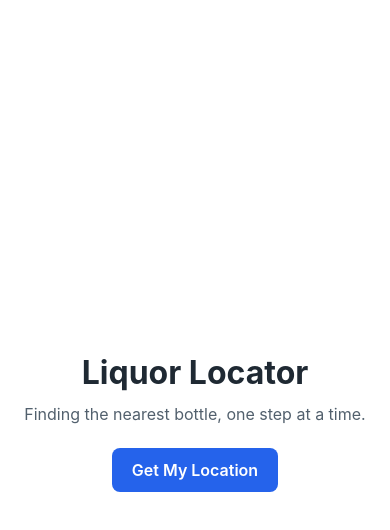
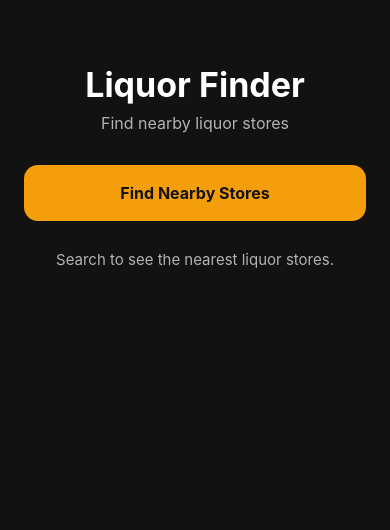
Before and after one commit to rionicboi/liquor-store-locator, a React Native app in the folder liquor-finder/: screen / in a window 390 px wide. Shown: the top 530 px of the page. Built offline with nearby package versions, Linux system fonts and the light colour scheme.

Commit message:
Updated UI, ratings and hours not working

```diff
--- a/liquor-finder/App.tsx
+++ b/liquor-finder/App.tsx
@@ -1,7 +1,7 @@
 import { useState } from 'react';
 import { StatusBar } from 'expo-status-bar';
 import * as Location from 'expo-location';
-import { Pressable, StyleSheet, Text, View } from 'react-native';
+import { Pressable, SafeAreaView, StyleSheet, Text, View } from 'react-native';
 import {
   fetchNearbyLiquorStores,
   type LiquorStore,
@@ -54,37 +54,62 @@ export default function App() {
   }
 
   return (
-    <View style={styles.container}>
-      <Text style={styles.title}>Liquor Locator</Text>
-      <Text style={styles.subtitle}>
-        Finding the nearest bottle, one step at a time.
-      </Text>
+    <SafeAreaView style={styles.container}>
+      <View style={styles.content}>
+        <View style={styles.header}>
+          <Text style={styles.title}>Liquor Finder</Text>
+          <Text style={styles.subtitle}>Find nearby liquor stores</Text>
+        </View>
+
         <Pressable
           style={[styles.button, isLoadingStores && styles.buttonDisabled]}
           onPress={handleGetLocation}
           disabled={isLoadingStores}
         >
           <Text style={styles.buttonText}>
-          {isLoadingStores ? 'Searching...' : 'Get My Location'}
+            {isLoadingStores ? 'Searching...' : 'Find Nearby Stores'}
           </Text>
         </Pressable>
+
         {locationMessage ? (
           <Text style={styles.locationMessage}>{locationMessage}</Text>
         ) : null}
+
+        <View style={styles.resultsSection}>
           {stores.length ? (
             <View style={styles.storeList}>
               {stores.map((store) => (
-            <View key={store.id} style={styles.storeItem}>
+                <View key={store.id} style={styles.storeCard}>
                   <Text style={styles.storeName}>{store.name}</Text>
+
+                  <View style={styles.storeMetaRow}>
+                    <Text style={styles.storeMetaText}>
+                      Rating unavailable
+                    </Text>
+                    <Text style={styles.storeMetaDivider}>|</Text>
+                    <View style={styles.statusRow}>
+                      <View style={styles.statusDotUnknown} />
+                      <Text style={styles.storeMetaText}>
+                        Hours unavailable
+                      </Text>
+                    </View>
+                  </View>
+
                   <Text style={styles.storeDistance}>
                     {formatDistance(store.distanceMeters)} away
                   </Text>
                 </View>
               ))}
             </View>
+          ) : !locationMessage ? (
+            <Text style={styles.placeholderText}>
+              Search to see the nearest liquor stores.
+            </Text>
           ) : null}
-      <StatusBar style="auto" />
         </View>
+      </View>
+      <StatusBar style="light" />
+    </SafeAreaView>
   );
 }
 
@@ -99,67 +124,109 @@ function formatDistance(distanceMeters: number) {
 const styles = StyleSheet.create({
   container: {
     flex: 1,
-    backgroundColor: '#fff',
+    backgroundColor: '#121212',
+  },
+  content: {
+    flex: 1,
+    justifyContent: 'flex-start',
+    paddingHorizontal: 24,
+    paddingTop: 64,
+    paddingBottom: 32,
+  },
+  header: {
     alignItems: 'center',
-    justifyContent: 'center',
-    paddingHorizontal: 24,
+    marginBottom: 32,
   },
   title: {
-    fontSize: 32,
+    fontSize: 34,
     fontWeight: '700',
-    color: '#1f2933',
+    color: '#FFFFFF',
     textAlign: 'center',
   },
   subtitle: {
-    marginTop: 12,
+    marginTop: 8,
     fontSize: 16,
-    color: '#52606d',
+    color: '#B3B3B3',
     textAlign: 'center',
   },
   button: {
-    marginTop: 24,
-    backgroundColor: '#2563eb',
-    paddingHorizontal: 20,
-    paddingVertical: 12,
-    borderRadius: 8,
+    width: '100%',
+    minHeight: 56,
+    alignItems: 'center',
+    justifyContent: 'center',
+    backgroundColor: '#F59E0B',
+    paddingHorizontal: 24,
+    paddingVertical: 16,
+    borderRadius: 14,
   },
   buttonDisabled: {
-    backgroundColor: '#93c5fd',
+    opacity: 0.7,
   },
   buttonText: {
-    color: '#fff',
+    color: '#121212',
     fontSize: 16,
-    fontWeight: '600',
+    fontWeight: '700',
     textAlign: 'center',
   },
   locationMessage: {
     marginTop: 16,
     fontSize: 14,
-    color: '#334e68',
+    color: '#B3B3B3',
+    textAlign: 'center',
+  },
+  resultsSection: {
+    marginTop: 28,
+  },
+  placeholderText: {
+    color: '#B3B3B3',
+    fontSize: 15,
+    lineHeight: 22,
     textAlign: 'center',
   },
   storeList: {
-    marginTop: 20,
     width: '100%',
-    gap: 12,
+    gap: 14,
   },
-  storeItem: {
+  storeCard: {
     width: '100%',
-    borderWidth: 1,
-    borderColor: '#d9e2ec',
-    borderRadius: 8,
-    padding: 12,
+    backgroundColor: '#1E1E1E',
+    borderRadius: 14,
+    padding: 18,
   },
   storeName: {
-    fontSize: 16,
-    fontWeight: '600',
-    color: '#102a43',
-    textAlign: 'center',
+    fontSize: 20,
+    fontWeight: '700',
+    color: '#FFFFFF',
+  },
+  storeMetaRow: {
+    flexDirection: 'row',
+    alignItems: 'center',
+    flexWrap: 'wrap',
+    gap: 10,
+    marginTop: 12,
+  },
+  storeMetaText: {
+    color: '#B3B3B3',
+    fontSize: 14,
+  },
+  storeMetaDivider: {
+    color: '#3A3A3A',
+    fontSize: 14,
+  },
+  statusRow: {
+    flexDirection: 'row',
+    alignItems: 'center',
+    gap: 6,
+  },
+  statusDotUnknown: {
+    width: 8,
+    height: 8,
+    borderRadius: 4,
+    backgroundColor: '#B3B3B3',
   },
   storeDistance: {
-    marginTop: 4,
-    fontSize: 14,
-    color: '#627d98',
-    textAlign: 'center',
+    marginTop: 14,
+    fontSize: 15,
+    color: '#FFFFFF',
   },
 });
--- a/liquor-finder/package.json
+++ b/liquor-finder/package.json
@@ -9,7 +9,7 @@
     "web": "expo start --web"
   },
   "dependencies": {
-    "expo": "~54.0.34",
+    "expo": "~54.0.36",
     "expo-constants": "~18.0.13",
     "expo-location": "~19.0.8",
     "expo-status-bar": "~3.0.9",
```
Also changed, not shown: 1 other file (tests, documents, lock files or other folders). Lines whose indentation alone changed are shown as unchanged.
